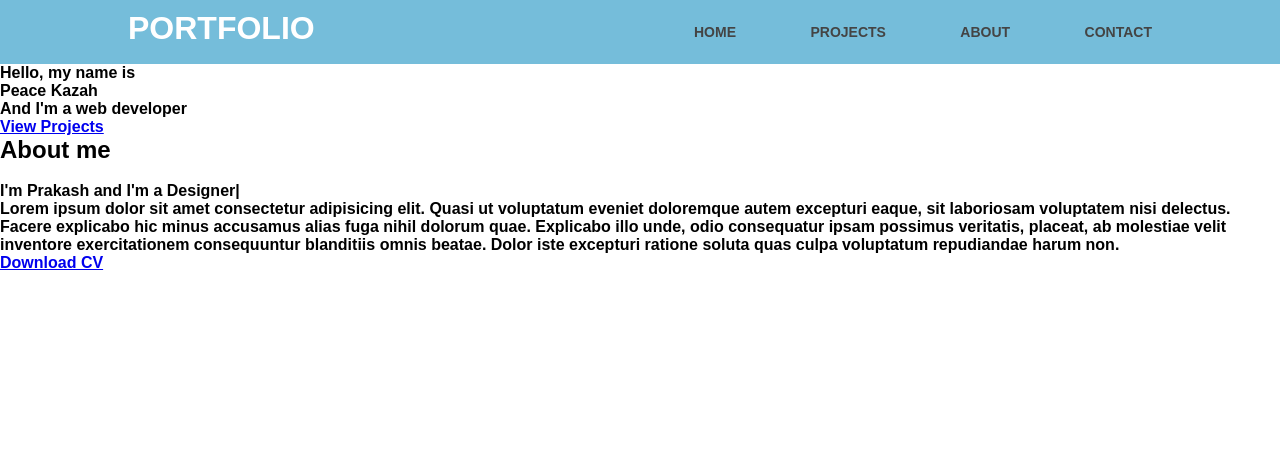
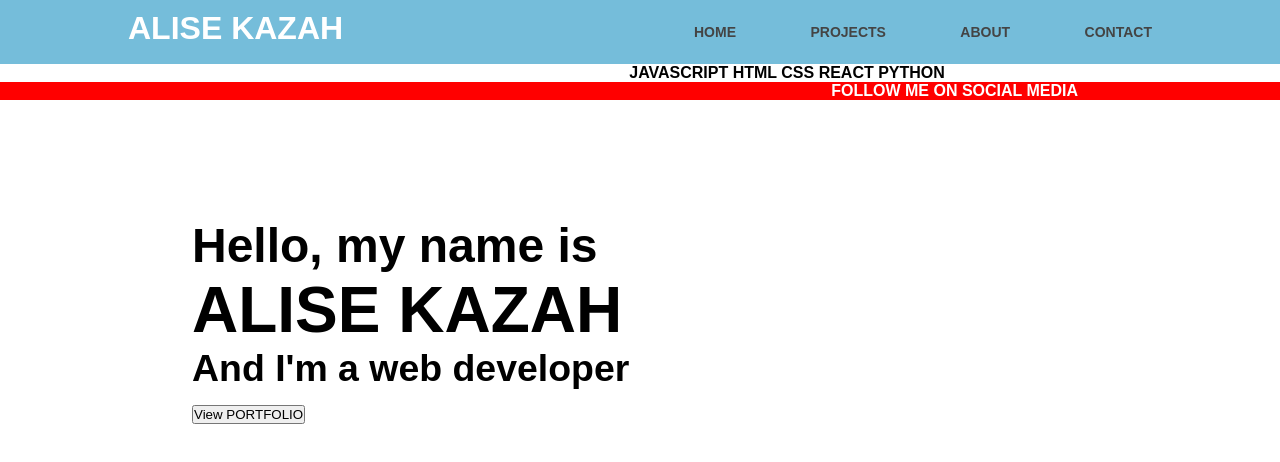
Before and after one commit to pkazah/portfolio, a plain HTML site: page index.html in a window 1280 px wide. Drawn offline with Linux system fonts and the light colour scheme.

Commit message:
Update index.html

```diff
--- a/index.html
+++ b/index.html
@@ -10,60 +10,43 @@
 
 
 <body>
-
+<!--NAV BAR START-->
     <header>
         <div class="container">
-          <h1 class="logo">PORTFOLIO</h1>
+          <h1 class="logo">ALISE KAZAH</h1>
 
           <nav>
             <ul>
               <li><a href="#">Home</a></li>
               <li><a href="#">Projects</a></li>
-              <li><a href="#">About</a></li>
+              <li><a href="about">About</a></li>
               <li><a href="#">Contact</a></li>
             </ul>
           </nav>
         </div>
       </header>
+<!--NAV BAR END-->
+<!--HOME PAGE START-->
+      <div class="welcome-text">
+        <h2>Hello, my name is</h2>
+        <h1>ALISE KAZAH</h1>
+        <h3>And I'm a web developer</h3>
+        <a href='#Portfolio'><button>View PORTFOLIO</button></a>
+      </div>
+    <!--HOME PAGE END-->
+<section class="EXPERIENCE">
+JAVASCRIPT HTML CSS REACT PYTHON
 
-      <div class="intro">
-        <div class="text-1">Hello, my name is</div>
-        <div class="text-2">Peace Kazah</div>
-        <div class="text-3">And I'm a web developer</div>
-        <a href="#">View Projects</a>
-        </div>
+</section>
 
-    <section class = experience>
-
-    </section>
-
-
-    <section class="about" id="about">
-            <div class="max-width">
-            <h2 class="title">About me</h2>
-            <div class="about-content">
-            <div class="column left">
-            <img src="images/profile-1.jpeg" alt="">
-            </div>
-            <div class="column right">
-            <div class="text">I'm Prakash and I'm a <span class="typing-2">Designer</span><span class="typed-cursor typed-cursor--blink">|</span></div>
-            <p>Lorem ipsum dolor sit amet consectetur adipisicing elit. Quasi ut voluptatum eveniet doloremque autem excepturi eaque, sit laboriosam voluptatem nisi delectus. Facere explicabo hic minus accusamus alias fuga nihil dolorum quae. Explicabo illo unde, odio consequatur ipsam possimus veritatis, placeat, ab molestiae velit inventore exercitationem consequuntur blanditiis omnis beatae. Dolor iste excepturi ratione soluta quas culpa voluptatum repudiandae harum non.</p>
-            <a href="#">Download CV</a>
-            </div>
-            </div>
-            </div>
-        </section>
-
-        <section class = "contact" id="contact" >
-
-        </section>
-
-
-</body>
+    <footer class="footer">
+      FOLLOW ME ON SOCIAL MEDIA
+    </footer>
 
 
 
 
 
+</body>
 
 </html>
```
